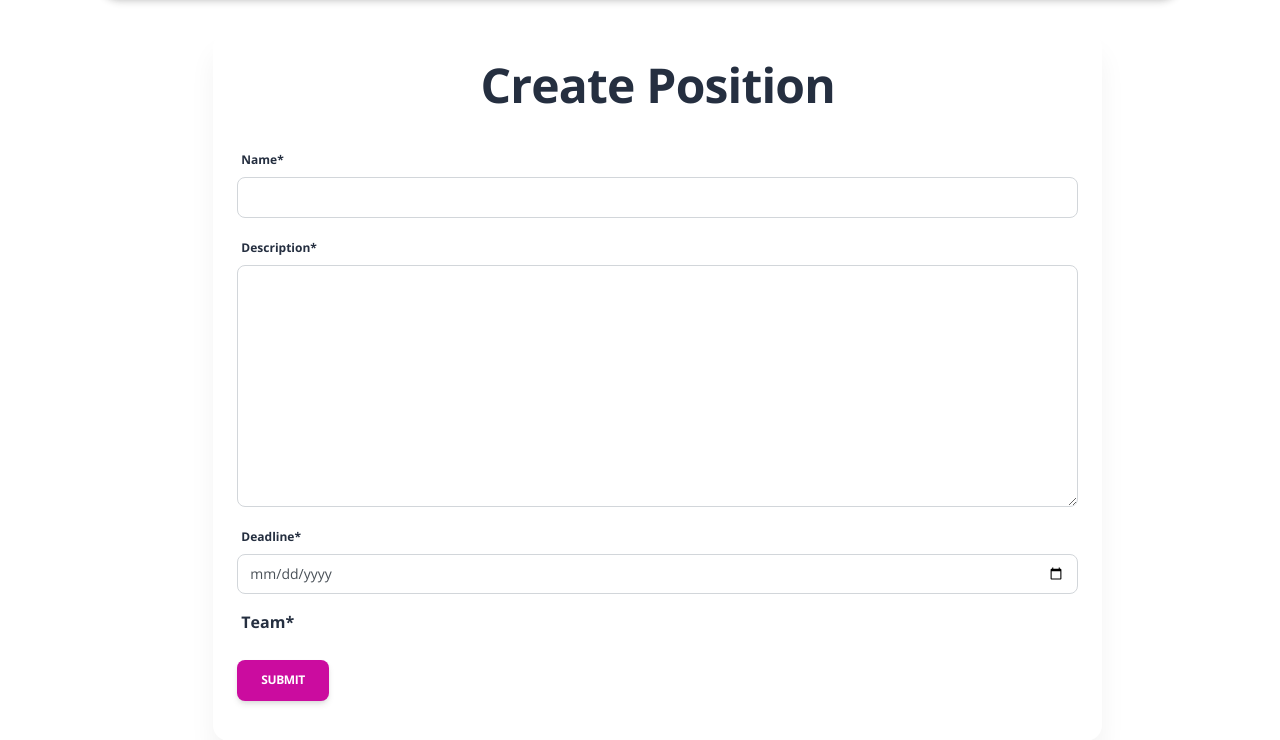
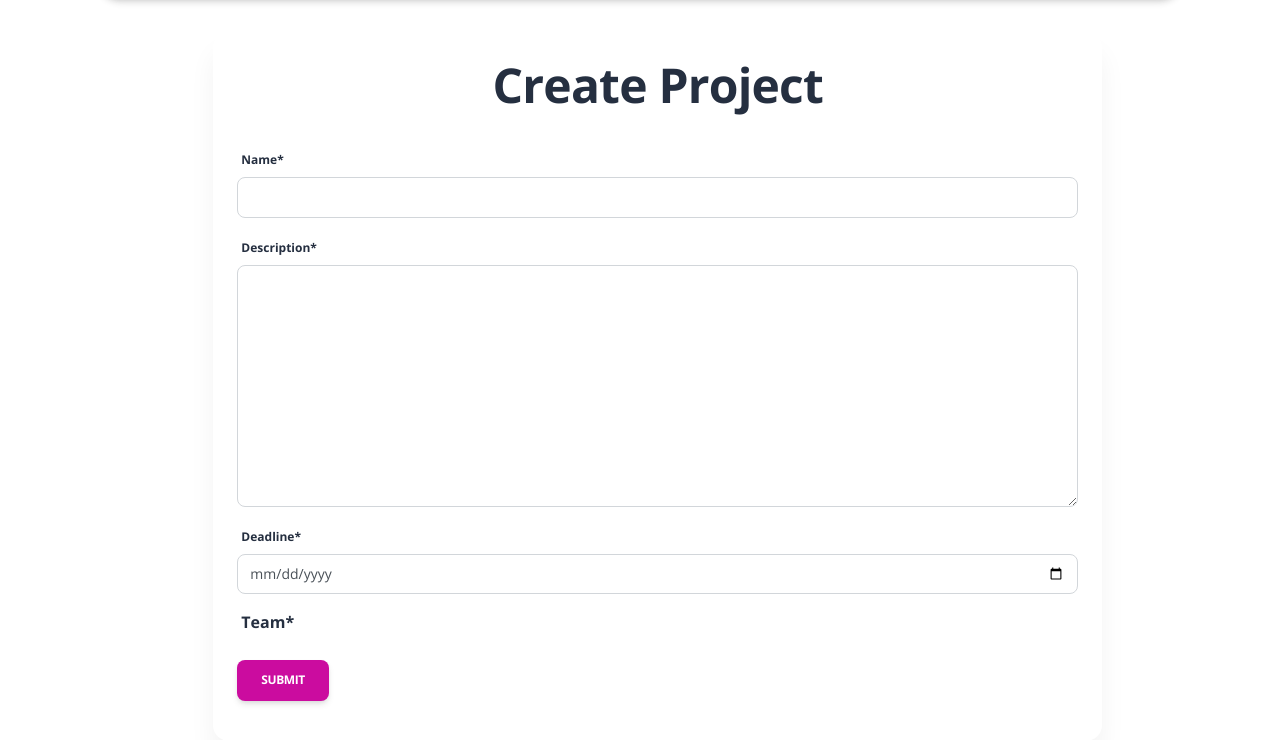
Before and after one commit to alim2709/task-manager, a Django app: page /projects/create/ in a window 1280 px wide. Shown: the part 70-810 px from the top of the page. Run offline with Django 4.2, Linux system fonts and the light colour scheme; the visitor is signed in with stand-in values (Sample User, id 1); data that the repository does not hold is empty; some libraries are stand-ins or nearby versions.

Commit message:
Modifie project_form.html in templates/manager

```diff
--- a/templates/manager/project_form.html
+++ b/templates/manager/project_form.html
@@ -7,7 +7,7 @@
   <div class="col-md-10">
     <div class="card">
       <div class="card-header pb-0">
-        <h1 class="text-center">{{ object|yesno:"Update,Create" }} Position</h1>
+        <h1 class="text-center">{{ object|yesno:"Update,Create" }} Project</h1>
       </div>
       <div class="card-body">
         <form action="" method="post" novalidate>
```
